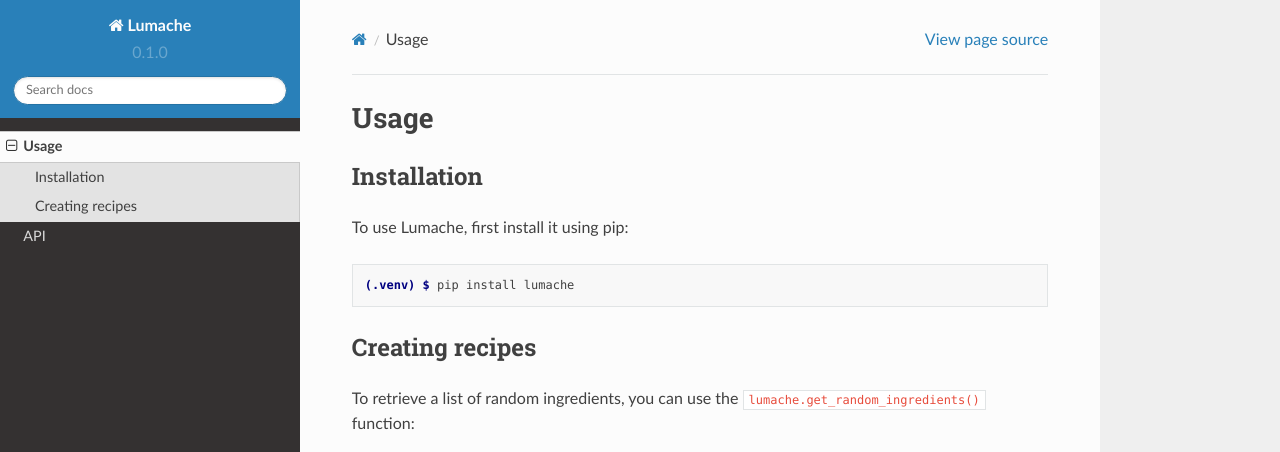
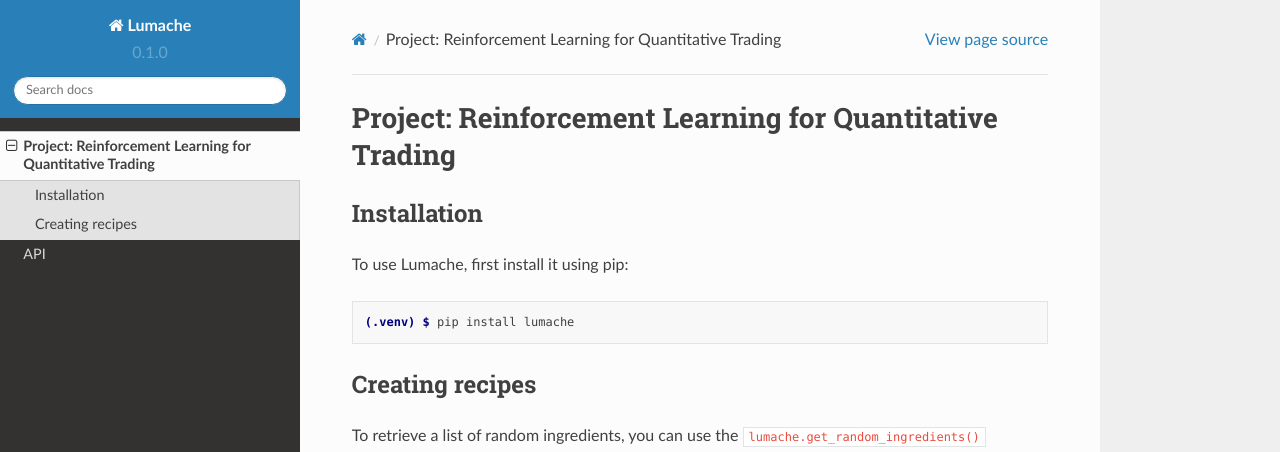
Before and after one commit to yonggang-Xie/readthedocs, a Sphinx documentation site: the page built from docs/source/usage.rst, in a window 1280 px wide and 1132 px high. Shown: the top 452 px of the window. Built offline with Sphinx 7.4.7 and the Read the Docs theme 2.0.0, drawn with Linux system fonts in a browser that asks for light colours.

Commit message:
Update usage.rst

```diff
--- a/docs/source/usage.rst
+++ b/docs/source/usage.rst
@@ -1,4 +1,4 @@
-Usage
+Project: Reinforcement Learning for Quantitative Trading
 =====
 
 .. _installation:
```
